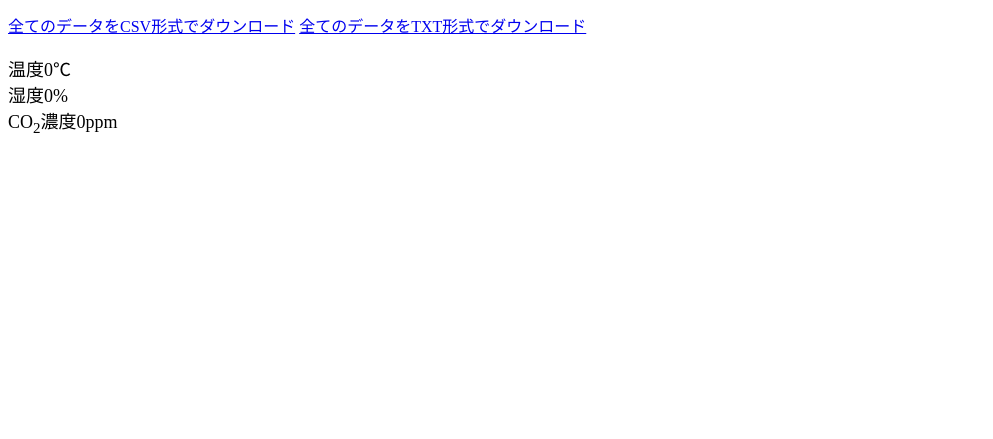
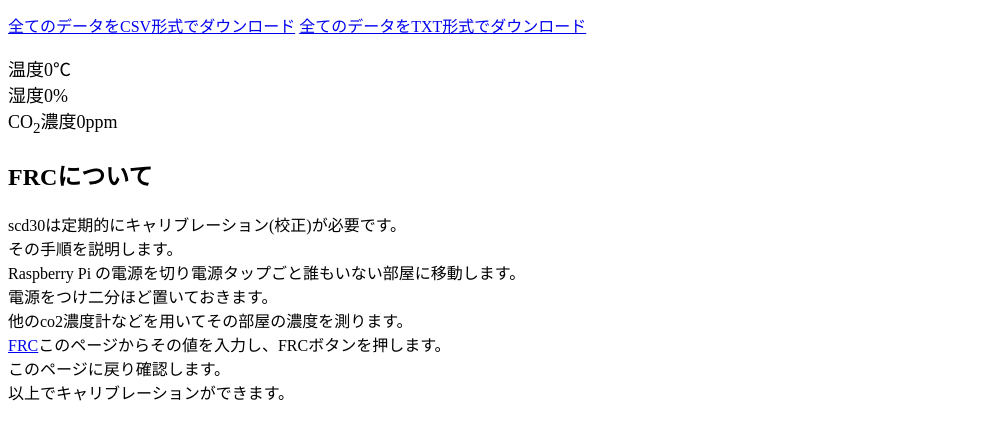
Before and after one commit to 8128-33550336/serial-logger, a website: page resource/index.html in a window 1280 px wide. Shown: the part 121-560 px from the top of the page, without its empty margins (0-993 px from the left). Drawn offline with Linux system fonts and the light colour scheme.

Commit message:
説明を追加

```diff
--- a/resource/index.html
+++ b/resource/index.html
@@ -17,6 +17,18 @@
             <span>温度<span id="temp">0</span>℃</span><br>
             <span>湿度<span id="hum">0</span>%</span><br>
             <span>CO<sub>2</sub>濃度<span id="co2">0</span>ppm</span>
+        </p>
+
+        <h2>FRCについて</h2>
+        <p>
+            scd30は定期的にキャリブレーション(校正)が必要です。<br>
+            その手順を説明します。<br>
+            Raspberry Pi の電源を切り電源タップごと誰もいない部屋に移動します。<br>
+            電源をつけ二分ほど置いておきます。<br>
+            他のco2濃度計などを用いてその部屋の濃度を測ります。<br>
+            <a href="/frc-scd30">FRC</a>このページからその値を入力し、FRCボタンを押します。<br>
+            このページに戻り確認します。<br>
+            以上でキャリブレーションができます。<br>
         </p>
         <script>
             const tempElement = document.getElementById('temp');
```
